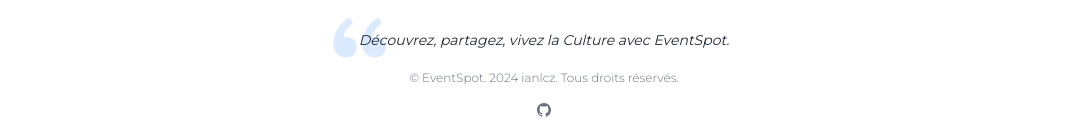
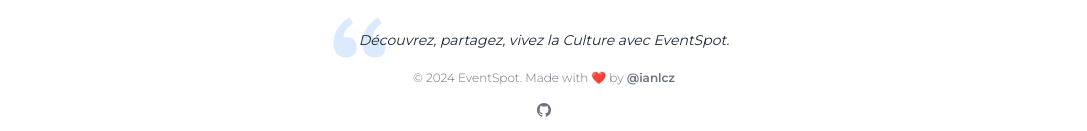
Before and after one commit to ianlcz/EventSpot, a Next.js app: page / in a window 1280 px wide. Shown: the part 1092-1223 px from the top of the page, without its empty margins (96-1183 px from the left). Built offline with nearby package versions, Linux system fonts and the light colour scheme.

Commit message:
fix(footer.component): Modify Text footer

```diff
--- a/src/app/components/Footer.component.tsx
+++ b/src/app/components/Footer.component.tsx
@@ -25,7 +25,10 @@ const Footer = () => {
     <footer className='w-full mt-4 px-4 py-1 sm:px-6 lg:px-8 mx-auto'>
       <div className='text-center'>
         <p className='font-light text-xs text-gray-500'>
-          © EventSpot. {new Date().getFullYear()} ianlcz. Tous droits réservés.
+          © {new Date().getFullYear()} EventSpot. Made with ❤️ by{" "}
+          <Link href='https://twitter.com/ianlcz' className='font-semibold'>
+            @ianlcz
+          </Link>
         </p>
 
         <div className='mt-1 space-x-2'>
```
